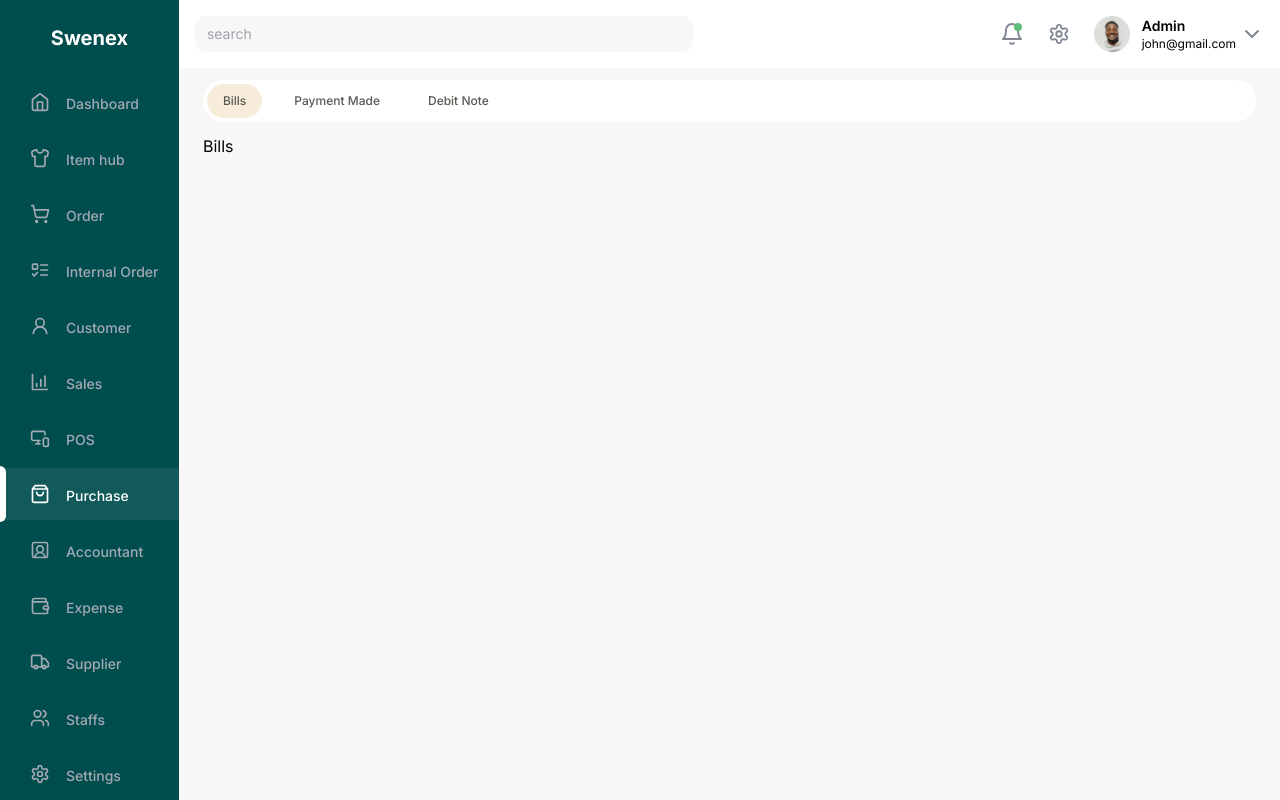
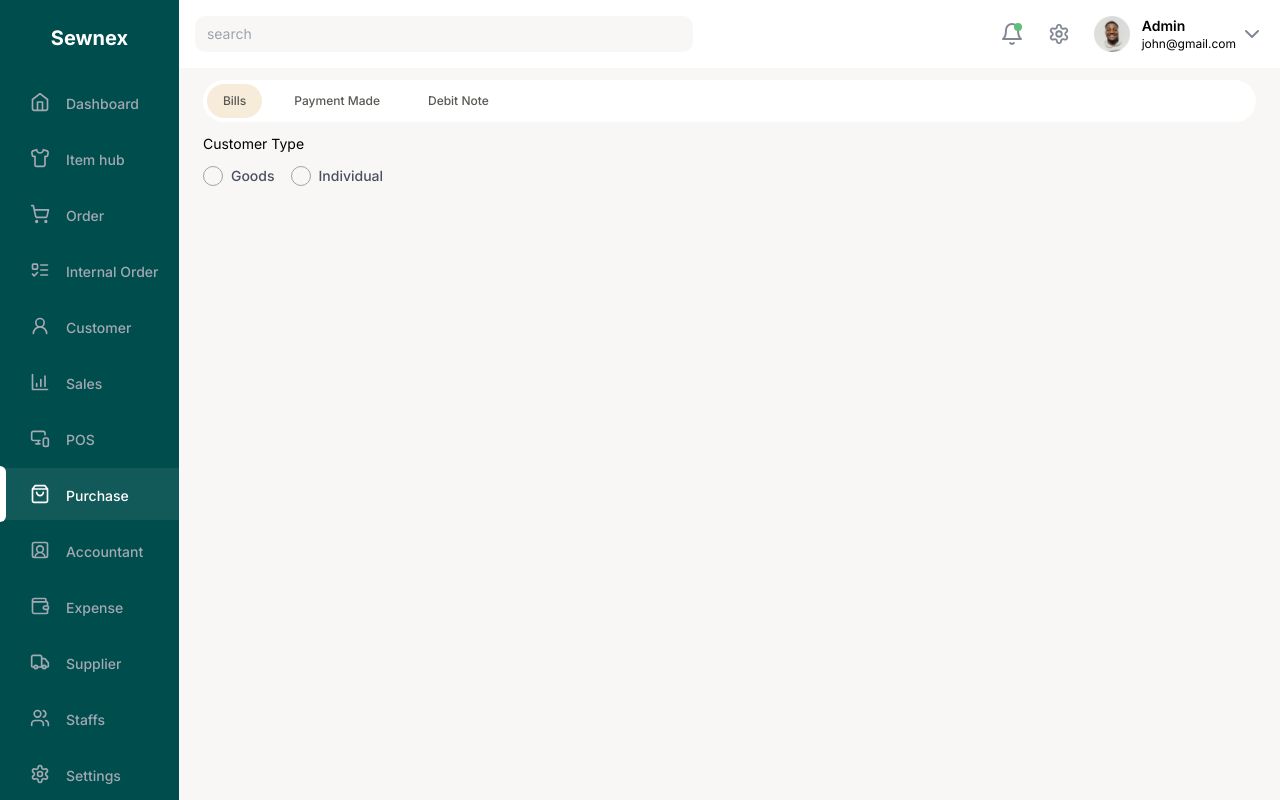
Before and after one commit to Cygnoz/Sewnex, a React (Vite) app: page /purchase/bills in a window 1280 px wide. Built offline with nearby package versions, Linux system fonts and the light colour scheme.

Commit message:
radio button

```diff
--- /dev/null
+++ b/src/Components/Form/RadioButton.tsx
@@ -0,0 +1,46 @@
+import React from "react";
+
+interface RadioButtonProps {
+  id: string;
+  name: string;
+  label: string;
+  selected: string;
+  onChange: (value: string, name: string) => void;
+}
+
+const RadioButton: React.FC<RadioButtonProps> = ({
+  id,
+  name,
+  label,
+  selected,
+  onChange,
+}) => {
+  return (
+    <div className="flex gap-2 justify-center items-center">
+      <div className="grid place-items-center">
+        <input
+          id={id}
+          type="radio"
+          name={name}
+          className={`col-start-1 row-start-1 appearance-none shrink-0 w-5 h-5 rounded-full border ${
+            selected === id
+              ? "border-[5px] border-fourthiary_main"
+              : "border-1 border-neutral-400"
+          }`}
+          checked={selected === id}
+          onChange={() => onChange(id, name)}
+        />
+        <div
+          className={`col-start-1 row-start-1 w-2 h-2 rounded-full ${
+            selected === id ? "bg-neutral-100" : "bg-transparent"
+          }`}
+        />
+      </div>
+      <label htmlFor={id} className="text-start text-sm font-medium text-[#495160]">
+        {label}
+      </label>
+    </div>
+  );
+};
+
+export default RadioButton;
--- a/src/Components/Form/Select.tsx
+++ b/src/Components/Form/Select.tsx
@@ -26,10 +26,9 @@ const Select: React.FC<SelectProps> = ({
   size = "md",
 }) => {
   const [isOpen, setIsOpen] = useState(false);
-  const [searchValue, setSearchValue] = useState("");
+  const [searchValue] = useState("");
   const [filteredOptions, setFilteredOptions] = useState(options);
   const [selectedIndex, setSelectedIndex] = useState<number | null>(null);
-  const [dropdownPosition, setDropdownPosition] = useState<"top" | "bottom">("bottom");
 
   const dropdownRef = useRef<HTMLDivElement>(null);
   const listRef = useRef<HTMLDivElement>(null);
@@ -62,18 +61,18 @@ const Select: React.FC<SelectProps> = ({
     };
   }, []);
 
-  useEffect(() => {
-    if (isOpen && dropdownRef.current) {
-      const dropdownRect = dropdownRef.current.getBoundingClientRect();
-      const viewportHeight = window.innerHeight;
+  // useEffect(() => {
+  //   if (isOpen && dropdownRef.current) {
+  //     const dropdownRect = dropdownRef.current.getBoundingClientRect();
+  //     const viewportHeight = window.innerHeight;
 
-      if (dropdownRect.bottom + 150 > viewportHeight) {
-        setDropdownPosition("top");
-      } else {
-        setDropdownPosition("bottom");
-      }
-    }
-  }, [isOpen]);
+  //     if (dropdownRect.bottom + 150 > viewportHeight) {
+  //       setDropdownPosition("top");
+  //     } else {
+  //       setDropdownPosition("bottom");
+  //     }
+  //   }
+  // }, [isOpen]);
 
   const handleOptionSelect = (selectedValue: string) => {
     if (onChange) onChange(selectedValue);
--- a/src/Components/Table/Table.tsx
+++ b/src/Components/Table/Table.tsx
@@ -3,7 +3,7 @@ import TableSkelton from "./TableSkelton";
 import Eye from "../../assets/icons/Eye";
 import Trash2 from "../../assets/icons/Trash";
 import Pen from "../../assets/icons/Pen";
-import SearchBar from "../SerachBar";
+import SearchBar from "../SearchBar";
 import ChevronRight from "../../assets/icons/ChevronRight";
 import ChevronLeft from "../../assets/icons/ChevronLeft";
 
--- a/src/Modules/Purchase/Bill/Bills.tsx
+++ b/src/Modules/Purchase/Bill/Bills.tsx
@@ -1,9 +1,40 @@
+import { useState } from "react";
+import RadioButton from "../../../Components/Form/RadioButton";
 
 type Props = {}
 
 function Bills({}: Props) {
+    const [selected, setSelected] = useState<string>("Business");
+
+    const handleRadioChange = (value: string, name: string) => {
+      console.log(`Selected ${name}: ${value}`);
+      setSelected(value);
+    };
   return (
-    <div>Bills</div>
+    <div>
+       <label className="block text-sm mb-1 text-labelColor" htmlFor="">
+        Customer Type
+      </label>
+      <div className="mt-3">
+
+      <div className="flex items-center space-x-4 text-textColor text-sm">
+        <RadioButton
+          id="Goods"
+          name="type"
+          label="Goods"
+          selected={selected}
+          onChange={handleRadioChange}
+        />
+        <RadioButton
+          id="Individual"
+          name="customerType"
+          label="Individual"
+          selected={selected}
+          onChange={handleRadioChange}
+        />
+      </div>
+    </div>
+    </div>
   )
 }
 
--- a/src/layout/Settings/SettingsSideBar.tsx
+++ b/src/layout/Settings/SettingsSideBar.tsx
@@ -1,7 +1,7 @@
 import { useState, useEffect } from "react";
 import { Link, useLocation } from "react-router-dom";
 import { useNavigate } from "react-router-dom";
-import SearchBar from "../../Components/SerachBar";
+import SearchBar from "../../Components/SearchBar";
 import { settingsList } from "./SettingsList";
 import ChevronLeft from "../../assets/icons/ChevronLeft";
 
--- a/src/layout/sideBar/SideBar.tsx
+++ b/src/layout/sideBar/SideBar.tsx
@@ -29,7 +29,7 @@ const SideBar = ({ activeIndex, setActiveIndex }: Props) => {
   return (
     <aside className="bg-[#004D4D] h-[100vh] overflow-y-scroll hide-scrollbar w-52 text-white">
       <div className="text-center py-6">
-        <span className="font-bold text-xl">Swenex</span>
+        <span className="font-bold text-xl">Sewnex</span>
       </div>
 
       <ul>
```
Also changed, not shown: src/Components/SearchBar.tsx (renamed from src/Components/SerachBar.tsx).
